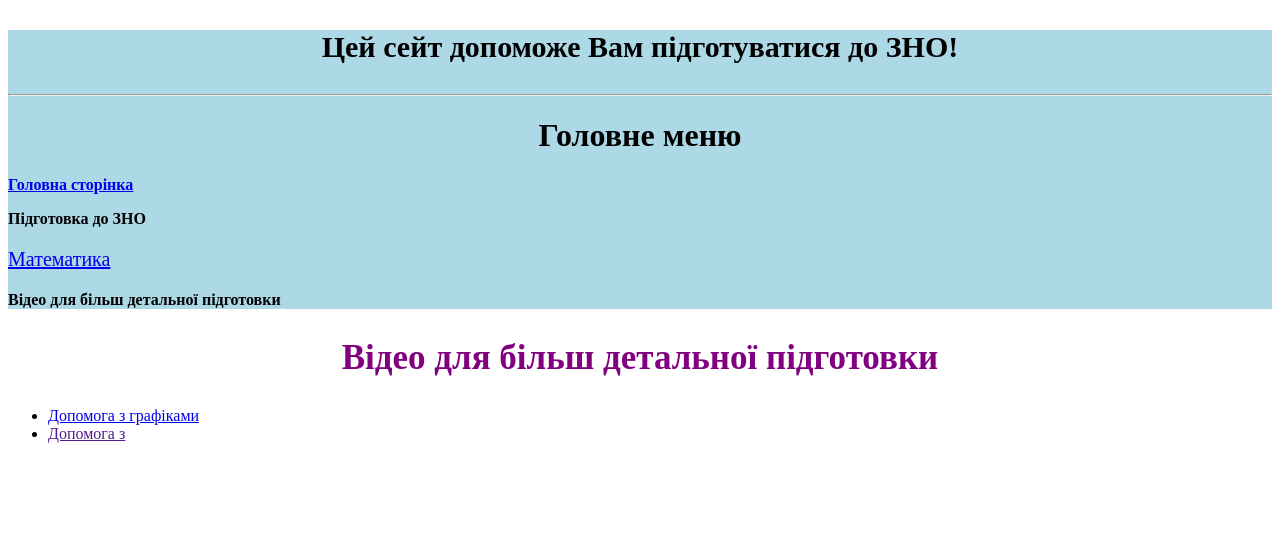
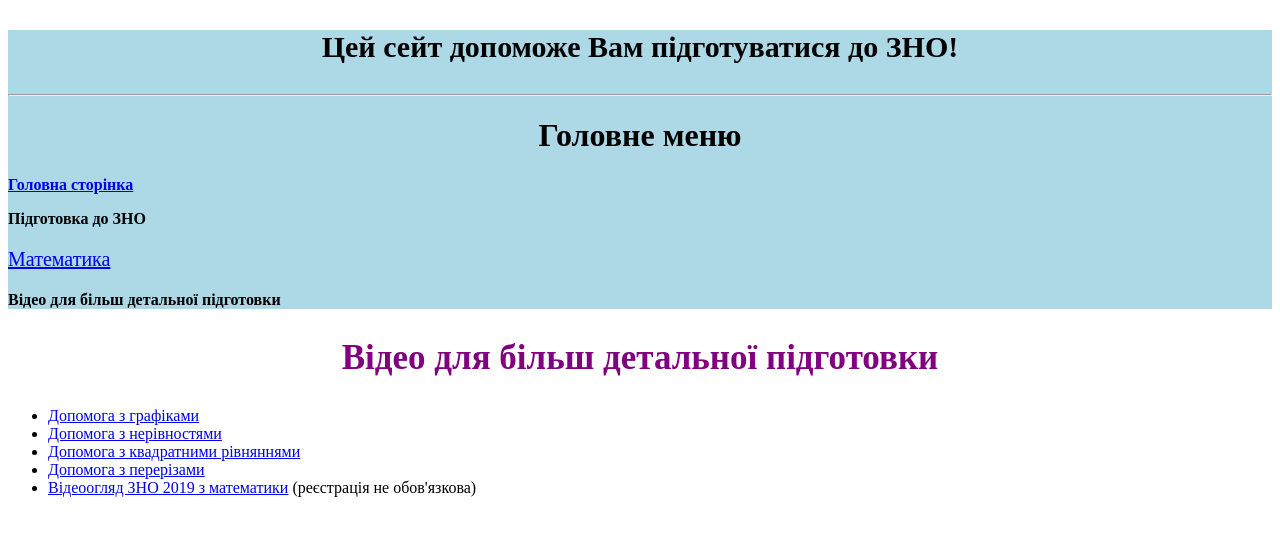
Before and after one commit to SergeMa/help, a plain HTML site: page index.html in a window 1280 px wide. Drawn offline with Linux system fonts and the light colour scheme.

Commit message:
Update index.html

```diff
--- a/index.html
+++ b/index.html
@@ -14,7 +14,10 @@
 <h2 id="about">Відео для більш детальної підготовки</h2>
   <ul>
     <li><a href="https://youtu.be/ig199PidG5Y">Допомога з графіками</a></li>
-    <li><a href="">Допомога з </a></li>
+    <li><a href="https://youtu.be/cEYZsLJ2ydw">Допомога з нерівностями</a></li>
+    <li><a href="https://youtu.be/nouhGuAmB34">Допомога з квадратними рівняннями</a></li>
+    <li><a href="https://youtu.be/ZaUrgVkkYHQ">Допомога з перерізами</a></li>
+    <li><a href="https://www.eduget.com/uk/course/probne_zno_z_matematiki-2617/"> Відеоогляд ЗНО 2019 з математики</a> (реєстрація не обов'язкова)</li>
    </ul>
 <style type="text/css">
     header {
```
